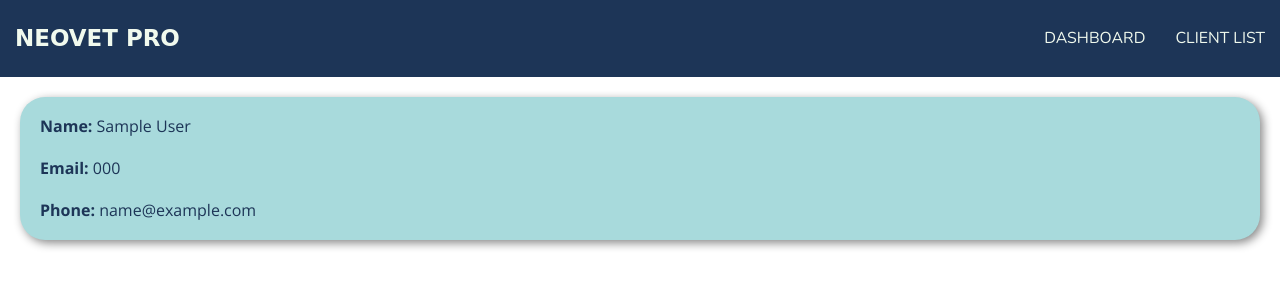
After one commit to JamesCDrysdale/VetManagementSystem, a Flask app: page /clients/1 in a window 1280 px wide. The commit adds this page. Shown: the top 300 px of the page. Run offline with Flask 2, Linux system fonts and the light colour scheme; a database or web service that is not in the repository returns one stand-in record (values such as "Sample title"); some libraries are stand-ins or nearby versions; some web fonts are replaced.

Commit message:
Can view individual client details

```diff
--- a/controllers/clients_controller.py
+++ b/controllers/clients_controller.py
@@ -5,7 +5,18 @@ from repositories import client_repository
 
 clients_blueprint = Blueprint("clients", __name__)
 
+################
+###   READ   ###
+################
+
+# GET ALL CLIENTS
 @clients_blueprint.route("/clients")
-def tasks():
+def clients():
     clients = client_repository.select_all()
     return render_template("clients/index.html", all_clients = clients)
+
+# GET SELECTED CLIENT
+@clients_blueprint.route("/clients/<id>", methods=['GET'])
+def show_client(id):
+    client = client_repository.select(id)
+    return render_template('clients/show.html', client = client)
--- a/repositories/client_repository.py
+++ b/repositories/client_repository.py
@@ -21,3 +21,13 @@ def select_all():
         client = Client(row['first_name'], row['last_name'], row['phone'], row['email'], row['id'] )
         clients.append(client)
     return clients
+
+def select(id):
+    client = None
+    sql = "SELECT * FROM clients WHERE id = %s"
+    values = [id]
+    result = run_sql(sql, values)[0]
+
+    if result is not None:
+        client = Client(result['first_name'], result['last_name'], result['phone'], result['email'], result['id'] )
+    return client
--- a/static/style.css
+++ b/static/style.css
@@ -41,8 +41,11 @@ header {
   font-family: 'Nunito', sans-serif;
 }
 
+.plain-link {
+	text-decoration: none;
+}
+
 .brand-name, .main-nav a {
-	text-decoration: none;
     color: var(--primary-bg-color);
     font-size: .99em;
 }
@@ -73,6 +76,7 @@ header {
 	padding: 1px 20px;
 	margin: 15px 0px;
 	border-radius: 25px;
+	box-shadow: 3px 3px 10px #888888;
 }
 
 /* =================================
@@ -87,11 +91,6 @@ header {
 	.header {
 		flex-direction: column;
 		align-items: center;
-    	.header {
-		    width: 80%;
-		    margin: 0 auto;
-		    max-width: 1150px;
-	    }
     }
 }
 
--- a/templates/base.html
+++ b/templates/base.html
@@ -11,11 +11,11 @@
 </head>
 <body>
     <header class="header">
-		<h1 class="logo"><a class="brand-name" href="/">NeoVet Pro</a>      </h1>
+		<h1 class="logo"><a class="brand-name plain-link" href="/">NeoVet Pro</a>      </h1>
 
         <ul class="nav main-nav">
-            <li class="nav-dashboard"><a href="/">Dashboard</a></li>
-            <li class="minor-nav"><a href="/clients">Client List</a></li>
+            <li class="nav-dashboard"><a class="plain-link" href="/">Dashboard</a></li>
+            <li class="minor-nav"><a class="plain-link" href="/clients">Client List</a></li>
         </ul>
 	</header>
 
--- a/templates/clients/index.html
+++ b/templates/clients/index.html
@@ -3,7 +3,9 @@
 
 {% for client in all_clients %}
   <div class="client-card">
-    <p><strong>Name: </strong>{{ client.first_name }} {{ client.last_name }}</p>
+    <a class="plain-link" href="/clients/{{client.id}}">
+        <p><strong>Name: </strong>{{ client.first_name }} {{ client.last_name }}</p>
+    </a>
   </div>
 {% endfor %}
 
--- /dev/null
+++ b/templates/clients/show.html
@@ -0,0 +1,10 @@
+{% extends "base.html" %}
+{% block content %}
+
+<div class="client-card">
+    <p><strong>Name: </strong>{{ client.first_name }} {{ client.last_name }}</p>
+    <p><strong>Email: </strong>{{ client.email }}</p>
+    <p><strong>Phone: </strong>{{ client.phone }}</p>
+</div>
+
+{% endblock %}
```
Also changed, not shown: 1 other file.
